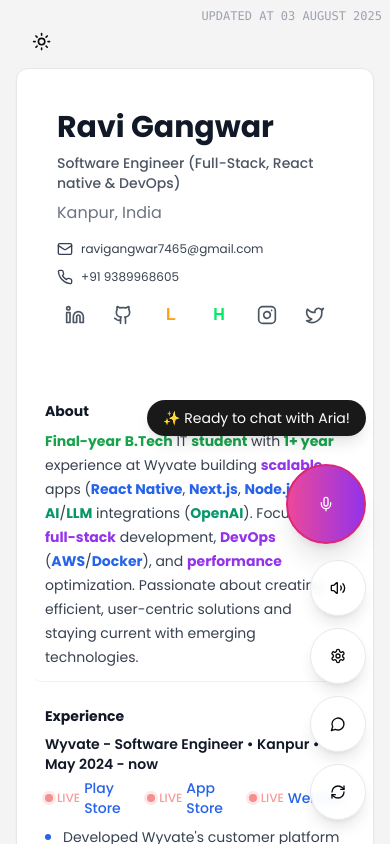
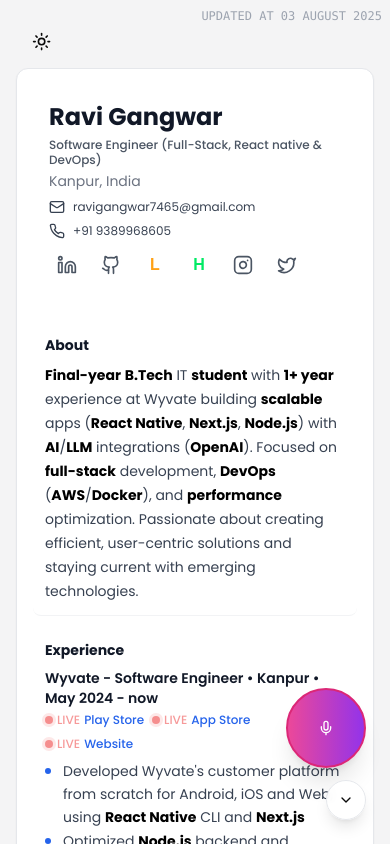
Before and after one commit to ravi-gangwar/portfolio-resume, a Next.js app: page / in a window 390 px wide. Shown: the top 844 px of the page. Built offline with nearby package versions, Linux system fonts and the light colour scheme.

Commit message:
Fixing responsiveness

```diff
--- a/components/ExperienceSection.tsx
+++ b/components/ExperienceSection.tsx
@@ -16,17 +16,19 @@ export default function ExperienceSection() {
 
           {/* Live Links */}
           {job.links && job.links.length > 0 && (
-            <div className="flex items-center gap-4 mb-2">
+            <div className="flex items-center gap-2 md:gap-4 mb-2 flex-wrap">
               {job.links.map((link, linkIndex) => (
                 <a
                   key={linkIndex}
                   href={link.link}
                   target="_blank"
                   rel="noopener noreferrer"
-                  className="flex items-center gap-1 text-blue-600 dark:text-blue-400 hover:text-blue-800 dark:hover:text-blue-300 transition-colors"
+                  className="flex items-center gap-1 text-blue-600 dark:text-blue-400 hover:text-blue-800 dark:hover:text-blue-300 transition-colors whitespace-nowrap"
                 >
                   <LiveIndicator />
-                  <span className="text-sm font-medium">{link.name}</span>
+                  <span className="text-xs sm:text-sm font-medium">
+                    {link.name}
+                  </span>
                 </a>
               ))}
             </div>
--- a/components/ResumeHeader.tsx
+++ b/components/ResumeHeader.tsx
@@ -15,23 +15,23 @@ import { HackerRankIcon } from "@/components/ui/hackerrank-icon";
 
 export default function ResumeHeader() {
   return (
-    <div className="bg-white dark:bg-zinc-800 rounded-lg p-6 md:p-8 mb-8">
-      <div className="flex flex-col md:flex-row md:items-center md:justify-between gap-4">
+    <div className="bg-white dark:bg-zinc-800 rounded-lg p-4 md:p-6 lg:p-8 mb-6 md:mb-8">
+      <div className="flex flex-col md:flex-row md:items-center md:justify-between gap-2 md:gap-4">
         <div className="flex-1">
-          <div className="space-y-2 md:space-y-3">
-            <h1 className="text-3xl md:text-4xl lg:text-5xl font-bold text-gray-900 dark:text-white">
+          <div className="space-y-1 md:space-y-2 lg:space-y-3">
+            <h1 className="text-2xl md:text-3xl lg:text-4xl xl:text-5xl font-bold text-gray-900 dark:text-white">
               {PERSONAL_INFO.name}
             </h1>
-            <p className="text-sm md:text-lg text-gray-600 dark:text-gray-300 font-medium">
+            <p className="text-xs sm:text-sm md:text-base lg:text-lg text-gray-600 dark:text-gray-300 font-medium leading-tight">
               {PERSONAL_INFO.title}
             </p>
-            <p className="text-base text-gray-500 dark:text-gray-400">
+            <p className="text-sm md:text-base text-gray-500 dark:text-gray-400">
               {PERSONAL_INFO.location}
             </p>
           </div>
         </div>
-        <div className="flex flex-col gap-3 md:gap-4 md:items-end">
-          <div className="flex flex-col sm:flex-row gap-3 text-sm">
+        <div className="flex flex-col gap-2 md:gap-3 lg:gap-4 md:items-end">
+          <div className="flex flex-col sm:flex-row gap-2 md:gap-3 text-sm">
             <a
               href={`mailto:${PERSONAL_INFO.email}`}
               className="flex items-center gap-2 text-gray-700 dark:text-gray-300 hover:text-blue-600 dark:hover:text-blue-400 transition-colors"
@@ -48,7 +48,7 @@ export default function ResumeHeader() {
             </a>
           </div>
 
-          <div className="flex gap-3 md:gap-4">
+          <div className="flex gap-2 md:gap-3 lg:gap-4">
             <a
               href={PERSONAL_INFO.socialLinks.linkedin}
               className="p-2 text-gray-600 dark:text-gray-400 hover:text-blue-600 dark:hover:text-blue-400 hover:bg-blue-50 dark:hover:bg-blue-900/20 rounded-lg transition-all"
--- a/components/VoiceControls.tsx
+++ b/components/VoiceControls.tsx
@@ -1,6 +1,6 @@
 "use client";
 
-import React from "react";
+import React, { useState } from "react";
 import { Button } from "@/components/ui/button";
 import {
   Mic,
@@ -11,6 +11,8 @@ import {
   MessageCircle,
   RefreshCw,
   Settings,
+  ChevronUp,
+  ChevronDown,
 } from "lucide-react";
 import { motion, AnimatePresence } from "framer-motion";
 
@@ -45,12 +47,18 @@ export function VoiceControls({
   status,
   className,
 }: VoiceControlsProps) {
+  const [isExpanded, setIsExpanded] = useState(false);
+
+  const toggleExpanded = () => {
+    setIsExpanded(!isExpanded);
+  };
+
   return (
     <div className={`fixed bottom-6 right-6 z-40 ${className}`}>
       {/* Status Indicator */}
       {status && (
         <motion.div
-          className="absolute -top-16 right-0 bg-black/90 text-white px-4 py-2 rounded-full text-sm whitespace-nowrap backdrop-blur-sm shadow-lg"
+          className="absolute -top-16 right-0 bg-black/90 text-white px-4 py-2 rounded-full text-sm whitespace-nowrap backdrop-blur-sm shadow-lg hidden md:block"
           initial={{ opacity: 0, y: 10 }}
           animate={{ opacity: 1, y: 0 }}
           exit={{ opacity: 0, y: 10 }}
@@ -152,8 +160,59 @@ export function VoiceControls({
         )}
       </motion.div>
 
+      {/* Expand/Collapse Toggle Button */}
+      <motion.div className="flex justify-end mt-3">
+        <motion.div whileHover={{ scale: 1.05 }} whileTap={{ scale: 0.95 }}>
+          <Button
+            onClick={toggleExpanded}
+            variant="ghost"
+            size="icon"
+            className="w-10 h-10 rounded-full bg-white/90 dark:bg-zinc-800/90 hover:bg-white dark:hover:bg-zinc-800 shadow-lg border border-gray-200 dark:border-zinc-700 backdrop-blur-sm"
+          >
+            <AnimatePresence mode="wait">
+              {isExpanded ? (
+                <motion.div
+                  key="up"
+                  initial={{ rotate: 0 }}
+                  animate={{ rotate: 180 }}
+                  exit={{ rotate: 0 }}
+                  transition={{ duration: 0.2 }}
+                >
+                  <ChevronUp className="w-4 h-4" />
+                </motion.div>
+              ) : (
+                <motion.div
+                  key="down"
+                  initial={{ rotate: 180 }}
+                  animate={{ rotate: 0 }}
+                  exit={{ rotate: 180 }}
+                  transition={{ duration: 0.2 }}
+                >
+                  <ChevronDown className="w-4 h-4" />
+                </motion.div>
+              )}
+            </AnimatePresence>
+          </Button>
+        </motion.div>
+      </motion.div>
+
       {/* Control Buttons */}
-      <motion.div className="flex flex-col gap-3 mt-4 items-end">
+      <AnimatePresence>
+        {isExpanded && (
+          <motion.div
+            className="flex flex-col gap-3 mt-3 items-end"
+            initial={{ opacity: 0, height: 0, scale: 0.8 }}
+            animate={{ opacity: 1, height: "auto", scale: 1 }}
+            exit={{ opacity: 0, height: 0, scale: 0.8 }}
+            transition={{ duration: 0.3, ease: "easeInOut" }}
+          >
+            <motion.div
+              initial={{ y: 20, opacity: 0 }}
+              animate={{ y: 0, opacity: 1 }}
+              transition={{ delay: 0.1 }}
+              whileHover={{ scale: 1.05 }}
+              whileTap={{ scale: 0.95 }}
+            >
               <Button
                 onClick={onToggleMute}
                 variant="ghost"
@@ -166,7 +225,15 @@ export function VoiceControls({
                   <Volume2 className="w-5 h-5" />
                 )}
               </Button>
+            </motion.div>
 
+            <motion.div
+              initial={{ y: 20, opacity: 0 }}
+              animate={{ y: 0, opacity: 1 }}
+              transition={{ delay: 0.2 }}
+              whileHover={{ scale: 1.05 }}
+              whileTap={{ scale: 0.95 }}
+            >
               <Button
                 onClick={onToggleSettings}
                 variant="ghost"
@@ -175,7 +242,15 @@ export function VoiceControls({
               >
                 <Settings className="w-5 h-5" />
               </Button>
+            </motion.div>
 
+            <motion.div
+              initial={{ y: 20, opacity: 0 }}
+              animate={{ y: 0, opacity: 1 }}
+              transition={{ delay: 0.3 }}
+              whileHover={{ scale: 1.05 }}
+              whileTap={{ scale: 0.95 }}
+            >
               <Button
                 onClick={onToggleChat}
                 variant="ghost"
@@ -184,7 +259,15 @@ export function VoiceControls({
               >
                 <MessageCircle className="w-5 h-5" />
               </Button>
+            </motion.div>
 
+            <motion.div
+              initial={{ y: 20, opacity: 0 }}
+              animate={{ y: 0, opacity: 1 }}
+              transition={{ delay: 0.4 }}
+              whileHover={{ scale: 1.05 }}
+              whileTap={{ scale: 0.95 }}
+            >
               <Button
                 onClick={onRefresh}
                 variant="ghost"
@@ -194,6 +277,9 @@ export function VoiceControls({
                 <RefreshCw className="w-5 h-5" />
               </Button>
             </motion.div>
+          </motion.div>
+        )}
+      </AnimatePresence>
     </div>
   );
 }
--- a/components/ui/bullet-list.tsx
+++ b/components/ui/bullet-list.tsx
@@ -47,15 +47,7 @@ const BulletList = React.forwardRef<HTMLUListElement, BulletListProps>(
                   __html: item.replace(
                     /<keyword data-variant="(\w+)">(.*?)<\/keyword>/g,
                     (match, variant, text) => {
-                      return `<span class="font-bold ${
-                        variant === "primary"
-                          ? "text-blue-600 dark:text-blue-400"
-                          : variant === "secondary"
-                          ? "text-purple-600 dark:text-purple-400"
-                          : variant === "accent"
-                          ? "text-emerald-600 dark:text-emerald-400"
-                          : "text-green-600 dark:text-green-400"
-                      }">${text}</span>`;
+                      return `<span class="font-bold text-black dark:text-white">${text}</span>`;
                     }
                   ),
                 }}
--- a/components/ui/keyword-highlight.tsx
+++ b/components/ui/keyword-highlight.tsx
@@ -12,16 +12,8 @@ export function KeywordHighlight({
   className,
   variant = "primary",
 }: KeywordHighlightProps) {
-  const variantStyles = {
-    primary: "font-bold text-blue-600 dark:text-blue-400",
-    secondary: "font-bold text-purple-600 dark:text-purple-400",
-    accent: "font-bold text-emerald-600 dark:text-emerald-400",
-    success: "font-bold text-green-600 dark:text-green-400",
-    warning: "font-bold text-orange-600 dark:text-orange-400",
-  };
-
   return (
-    <span className={cn("font-bold", variantStyles[variant], className)}>
+    <span className={cn("font-bold text-black dark:text-white", className)}>
       {children}
     </span>
   );
@@ -80,7 +72,6 @@ export function highlightKeywords(text: string) {
     { word: "Information Technology", variant: "warning" as const },
     { word: "CGPA: 7.2", variant: "warning" as const },
     { word: "Data Structure & Algorithms", variant: "warning" as const },
-    { word: "OOPs", variant: "warning" as const },
   ];
 
   let highlightedText = text;
--- a/components/ui/keyword-text.tsx
+++ b/components/ui/keyword-text.tsx
@@ -21,15 +21,7 @@ export function KeywordText({ text, className }: KeywordTextProps) {
     return highlightedContent.replace(
       /<keyword data-variant="(\w+)">(.*?)<\/keyword>/g,
       (match, variant, text) => {
-        return `<span class="font-bold ${
-          variant === "primary"
-            ? "text-blue-600 dark:text-blue-400"
-            : variant === "secondary"
-            ? "text-purple-600 dark:text-purple-400"
-            : variant === "accent"
-            ? "text-emerald-600 dark:text-emerald-400"
-            : "text-green-600 dark:text-green-400"
-        }">${text}</span>`;
+        return `<span class="font-bold text-black dark:text-white">${text}</span>`;
       }
     );
   };
```
Also changed, not shown: 2 other files (tests, documents, lock files or other folders). Lines whose indentation alone changed are shown as unchanged.
